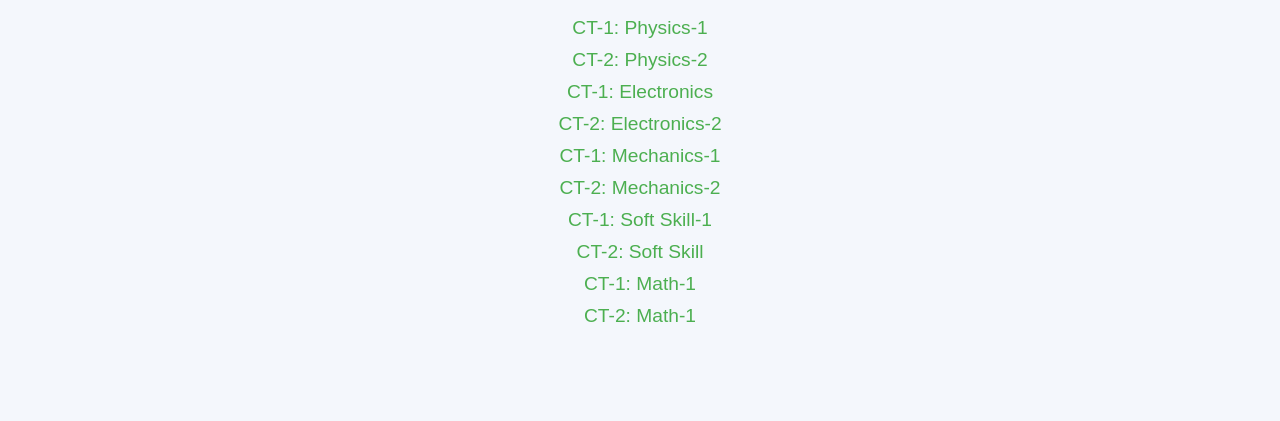
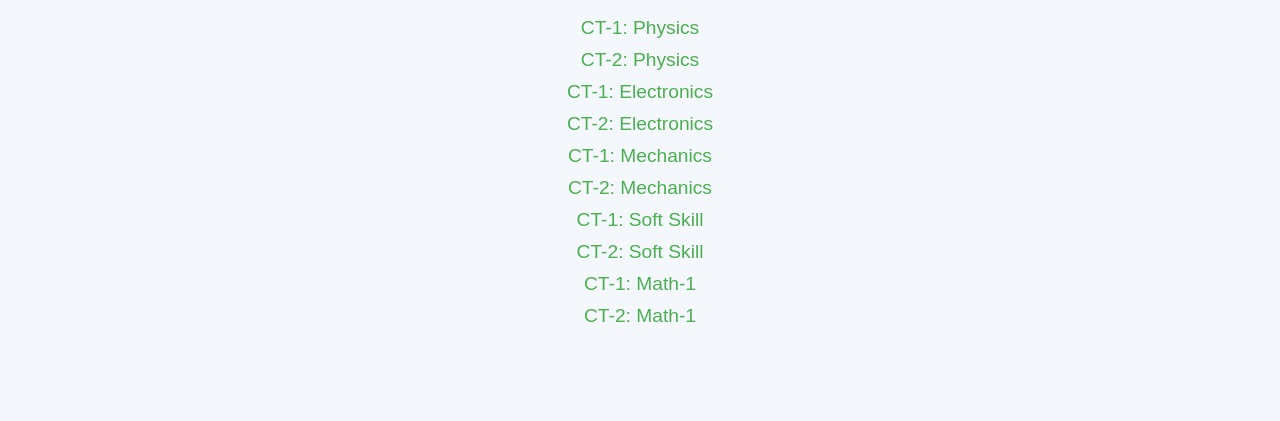
Before and after one commit to jikumarneeraj/College_CT_Paper, a plain HTML site: page EE/ee1styear.html in a window 1280 px wide. Shown: the part 232-653 px from the top of the page. Drawn offline with Linux system fonts and the light colour scheme.

```diff
--- a/EE/ee1styear.html
+++ b/EE/ee1styear.html
@@ -15,13 +15,13 @@
     <section id="semester-1">
         <h2>Semester-1 (2023-24)</h2>
         <ul class="resource-list">
-            <li><a href="https://drive.google.com/file/d/1M0_LdPQMozEUnXpPsCmNMz8gXG72XrIy/view?usp=drive_link" target="_blank">CT-1: Physics-1</a></li>
-            <li><a href="" target="_blank">CT-2: Physics-2</a></li>
+            <li><a href="https://drive.google.com/file/d/1M0_LdPQMozEUnXpPsCmNMz8gXG72XrIy/view?usp=drive_link" target="_blank">CT-1: Physics</a></li>
+            <li><a href="" target="_blank">CT-2: Physics</a></li>
             <li><a href="https://drive.google.com/file/d/1h03ys-UlU0e8hqtt5i7OZOV0cJbnn40J/view?usp=drive_link" target="_blank">CT-1: Electronics</a></li>
-            <li><a href="" target="_blank">CT-2: Electronics-2</a></li>
-            <li><a href="https://drive.google.com/file/d/1wJoCHmSBfl4tSbHULNE3_75zp-KZFFPD/view?usp=drive_link" target="_blank">CT-1: Mechanics-1</a></li>
-            <li><a href="" target="_blank">CT-2: Mechanics-2</a></li>
-            <li><a href="https://drive.google.com/file/d/1P33mxzS7ZzXnS4gYv3eJGdzYt5nj6yJz/view?usp=drive_link" target="_blank">CT-1: Soft Skill-1</a></li>
+            <li><a href="" target="_blank">CT-2: Electronics</a></li>
+            <li><a href="https://drive.google.com/file/d/1wJoCHmSBfl4tSbHULNE3_75zp-KZFFPD/view?usp=drive_link" target="_blank">CT-1: Mechanics</a></li>
+            <li><a href="" target="_blank">CT-2: Mechanics</a></li>
+            <li><a href="https://drive.google.com/file/d/1P33mxzS7ZzXnS4gYv3eJGdzYt5nj6yJz/view?usp=drive_link" target="_blank">CT-1: Soft Skill</a></li>
             <li><a href="" target="_blank">CT-2: Soft Skill</a></li>
             <li><a href="https://drive.google.com/file/d/1pd1z1OpCR67lwN3OK21homfWAb1ksVKP/view?usp=drive_link" target="_blank">CT-1: Math-1</a></li>
             <li><a href="https://drive.google.com/file/d/1kTBQqfkEgx_DRTpeZdPxdMtuBD1WGY4H/view?usp=drive_link" target="_blank">CT-2: Math-1</a></li>
```
Also changed, not shown: index.html (+1 -1 lines), logo.jpeg.
